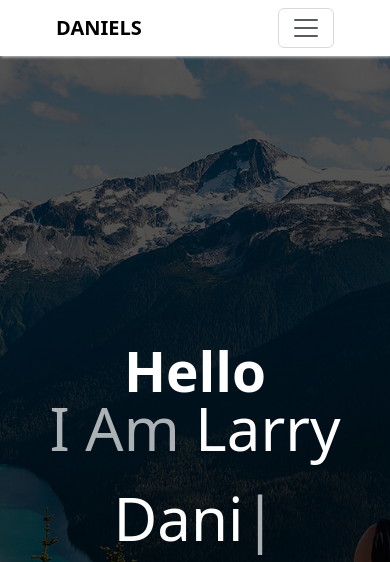
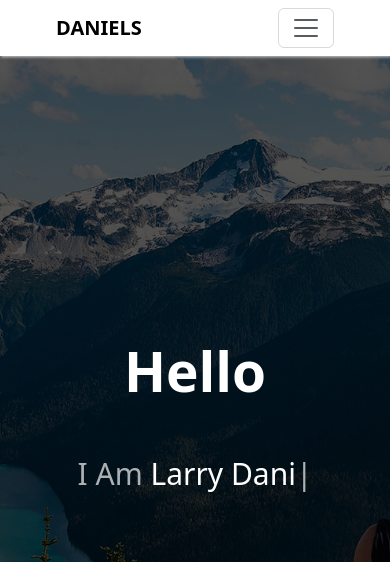
Before and after one commit to Muhammed3tef/Daniels, a plain HTML site: page index.html in a window 390 px wide. Shown: the top 562 px of the page. Drawn offline with Linux system fonts and the light colour scheme.

Commit message:
modify the text head

```diff
--- a/css/style.css
+++ b/css/style.css
@@ -373,3 +373,11 @@ font-family: var(--main-font);
   font-family: var(--main-font);
   font-size: 13px;
 }
+@media (max-width : 577px){
+  .auto-type{
+    font-size: 30px !important;
+  }
+  .modify-head{
+    font-size: 30px !important;
+  }
+}
```
Also changed, not shown: index.html (+1 -1 lines).
